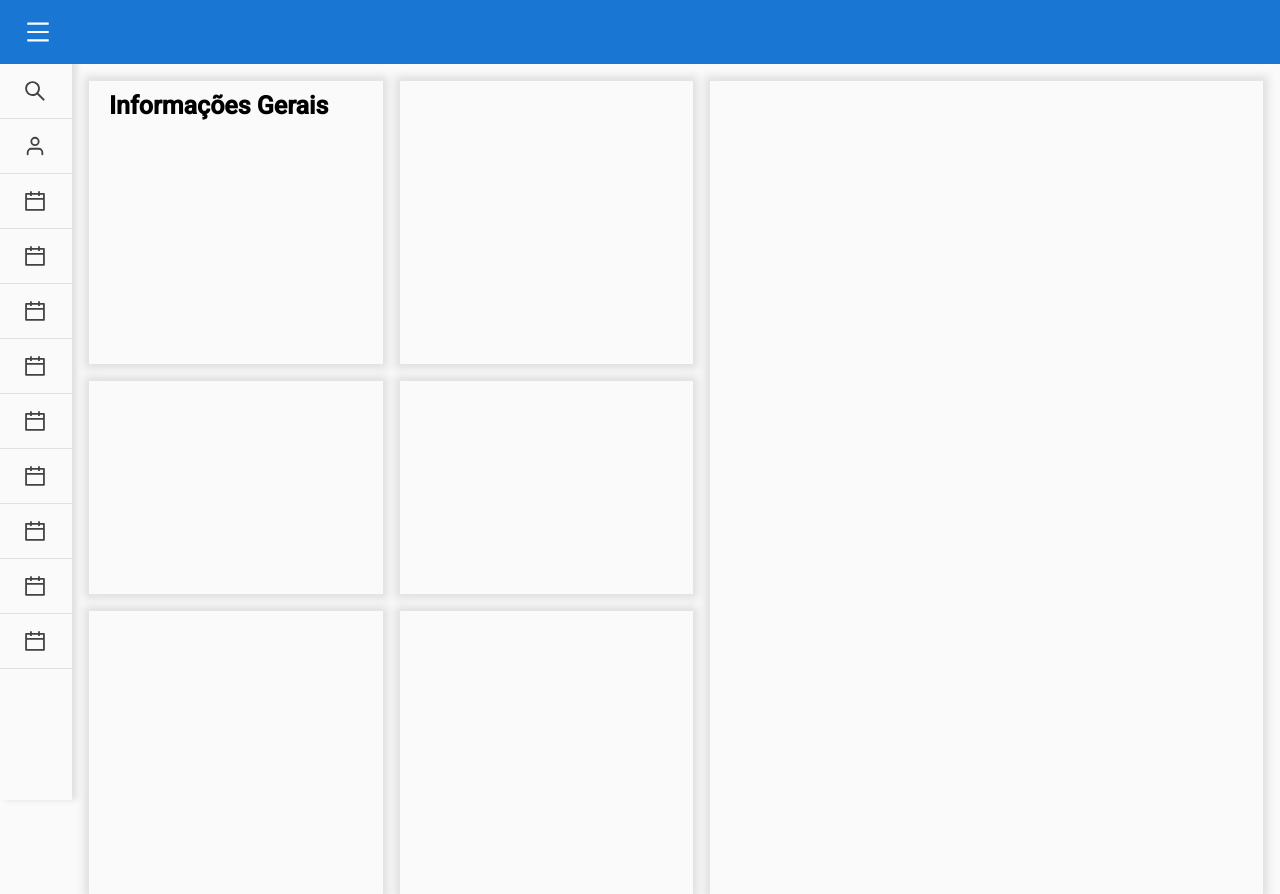
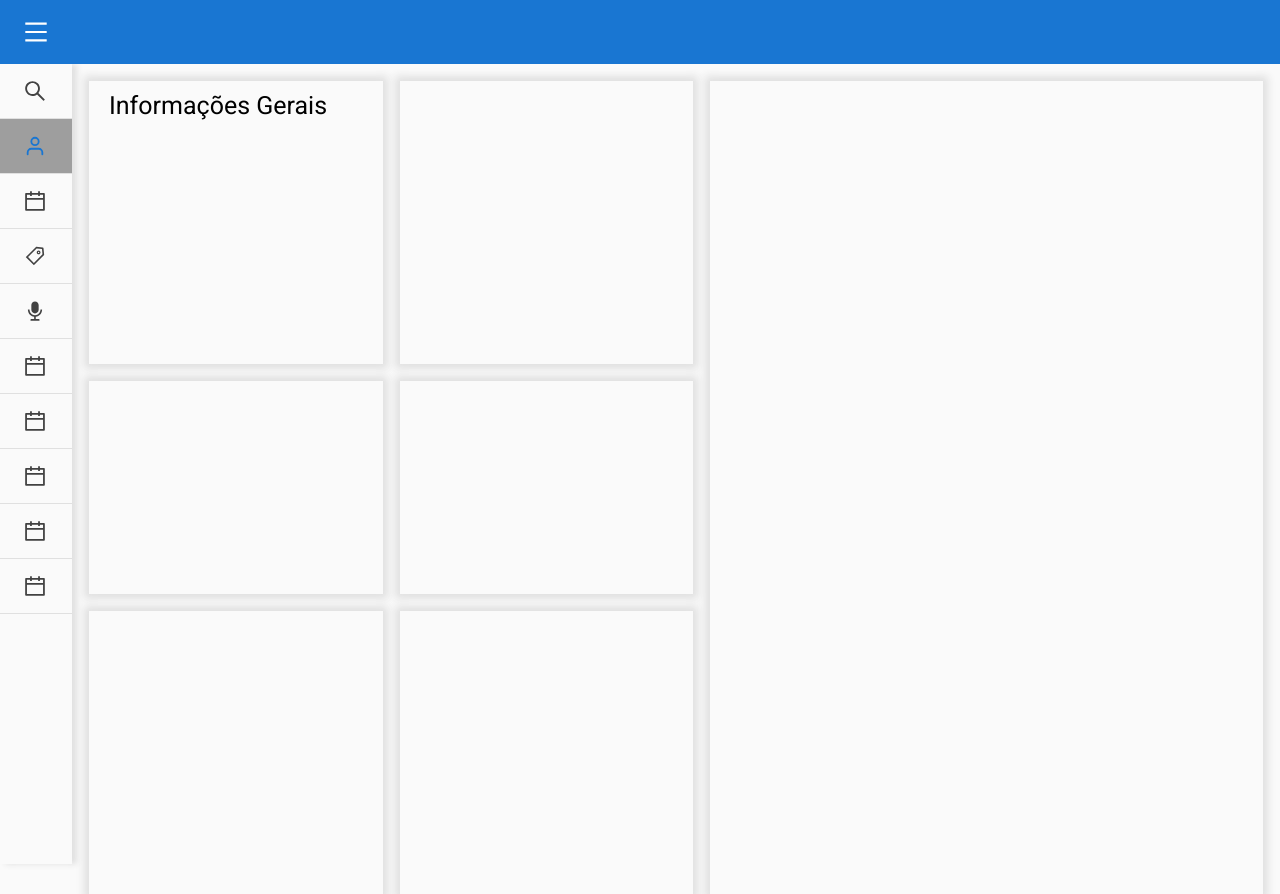
Before and after one commit to ycetrey/desafio-ws, a React (Create React App) app: page / in a window 1280 px wide. Built offline with nearby package versions, Linux system fonts and the light colour scheme.

Commit message:
fix(layout): Changes estructure of Menu Adds hook useContext to control state of Menu minor bug fixes

```diff
--- a/src/components/CardInfo/styles.ts
+++ b/src/components/CardInfo/styles.ts
@@ -8,5 +8,5 @@ export const Container = styled.div`
 export const Title = styled.div`
   display: block;
   font-size: 25px;
-  font-weight: bold;
+  font-weight: 400;
 `;
--- a/src/components/Header/index.tsx
+++ b/src/components/Header/index.tsx
@@ -1,11 +1,39 @@
 import React from "react";
 
+import { useMenu } from "../../contexts/MenuContext";
+
 import { Container } from "./styles";
+import { Button } from "antd";
+
+import { MenuOutlined, MenuFoldOutlined } from "@ant-design/icons";
 
 const Header: React.FC = () => {
+  const { toggleState, ToggleMenu } = useMenu();
+
   return (
     <>
-      <Container></Container>
+      <Container>
+        <Button
+          onClick={() => ToggleMenu(toggleState)}
+          className="menu"
+          icon={
+            !toggleState ? (
+              <MenuOutlined
+                style={{
+                  color: "#fff",
+                }}
+              />
+            ) : (
+              <MenuFoldOutlined
+                style={{
+                  color: "#fff",
+                }}
+              />
+            )
+          }
+          type="text"
+        />
+      </Container>
     </>
   );
 };
--- a/src/components/Header/styles.ts
+++ b/src/components/Header/styles.ts
@@ -12,4 +12,16 @@ export const Container = styled.div`
   align-items: center;
   position: relative;
   z-index: 3;
+
+  & > Button.menu {
+    height: 64px;
+    width: 72px;
+    background: var(--bg-header);
+    font-size: 24px;
+    border-radius: 0;
+    display: flex;
+    flex-shrink: 0;
+    align-items: center;
+    justify-content: center;
+  }
 `;
--- a/src/components/Menu/index.tsx
+++ b/src/components/Menu/index.tsx
@@ -1,50 +1,25 @@
-import React, { useState } from "react";
+import React from "react";
 
 import { Container } from "./styles";
 import { Button } from "antd";
-import {
-  MenuOutlined,
-  MenuFoldOutlined,
-  SearchOutlined,
-  CalendarOutlined,
-} from "@ant-design/icons";
+
+import { SearchOutlined, CalendarOutlined } from "@ant-design/icons";
 
 import { FiUser } from "react-icons/fi";
 
+import { AiOutlineTag, AiFillAudio } from "react-icons/ai";
+import { useMenu } from "../../contexts/MenuContext";
+
 const Menu: React.FC = () => {
-  const [toggleState, setToggleState] = useState(false);
-
-  const ToggleMenu = () => {
-    return setToggleState(!toggleState);
-  };
+  const { toggleState } = useMenu();
 
   return (
     <Container className={toggleState ? "active" : ""}>
-      <Button
-        className="menu"
-        onClick={() => ToggleMenu()}
-        icon={
-          !toggleState ? (
-            <MenuOutlined
-              style={{
-                color: "#fff",
-              }}
-            />
-          ) : (
-            <MenuFoldOutlined
-              style={{
-                color: "#fff",
-              }}
-            />
-          )
-        }
-        type="text"
-      />
-
       <Button icon={<SearchOutlined />} type="text">
         Pesquisar
       </Button>
       <Button
+        className="selected"
         icon={
           <span>
             <FiUser />
@@ -57,14 +32,25 @@ const Menu: React.FC = () => {
       <Button icon={<CalendarOutlined />} type="text">
         Agenda
       </Button>
-      <Button icon={<CalendarOutlined />} type="text">
-        Agenda
+      <Button
+        icon={
+          <span>
+            <AiOutlineTag />
+          </span>
+        }
+        type="text"
+      >
+        Tag
       </Button>
-      <Button icon={<CalendarOutlined />} type="text">
-        Agenda
-      </Button>
-      <Button icon={<CalendarOutlined />} type="text">
-        Agenda
+      <Button
+        icon={
+          <span>
+            <AiFillAudio />
+          </span>
+        }
+        type="text"
+      >
+        Microfone
       </Button>
       <Button icon={<CalendarOutlined />} type="text">
         Agenda
--- a/src/components/Menu/styles.ts
+++ b/src/components/Menu/styles.ts
@@ -14,33 +14,17 @@ export const Container = styled.div`
 
   max-height: 100vh;
   overflow-y: scroll;
-  padding-top: 64px;
   z-index: 2;
-  position: absolute;
   width: 72px;
   transition: 0.5s;
   height: calc(100vh + 64px);
 
   & > Button {
     background: none;
-  }
-  & > Button.menu {
-    height: 64px;
-    width: 100%;
-    background: var(--bg-header);
-    font-size: 24px;
-    border-radius: 0;
-    display: flex;
-    flex-shrink: 0;
-    align-items: center;
-    justify-content: left;
-    position: fixed;
-    top: 0;
-    padding-left: 26px;
-    z-index: 2;
+    cursor: pointer;
   }
 
-  & > Button:not(.menu) {
+  & > Button {
     flex-shrink: 0;
 
     color: var(--gray);
@@ -82,6 +66,11 @@ export const Container = styled.div`
       position: absolute;
     }
 
+    &.selected {
+      color: var(--blue);
+      background: var(--tertiary);
+    }
+
     &:hover {
       color: var(--bg-header);
       background: var(--light-gray);
--- /dev/null
+++ b/src/contexts/MenuContext.tsx
@@ -0,0 +1,34 @@
+import React, { createContext, useState, useContext } from "react";
+
+interface MenuContextData {
+  ToggleMenu(toggleState: boolean): void;
+  toggleState: boolean;
+}
+
+const MenuContext = createContext<MenuContextData>({} as MenuContextData);
+
+const MenuProvider: React.FC = ({ children }) => {
+  const [toggleState, setToggleState] = useState(false);
+
+  const ToggleMenu = () => {
+    return setToggleState(!toggleState);
+  };
+
+  return (
+    <MenuContext.Provider value={{ ToggleMenu, toggleState }}>
+      {children}
+    </MenuContext.Provider>
+  );
+};
+
+function useMenu(): MenuContextData {
+  const context = useContext(MenuContext);
+
+  if (!context) {
+    throw new Error("useMenu must be used within a MenuProvider");
+  }
+
+  return context;
+}
+
+export { MenuProvider, useMenu };
--- a/src/pages/Customer/index.tsx
+++ b/src/pages/Customer/index.tsx
@@ -15,12 +15,15 @@ import Header from "../../components/Header";
 import Menu from "../../components/Menu";
 
 import CardInfo from "../../components/CardInfo";
+import { MenuProvider } from "../../contexts/MenuContext";
 
 const Customer: React.FC = () => {
   return (
     <Grid>
-      <Header />
-      <Menu />
+      <MenuProvider>
+        <Header />
+        <Menu />
+      </MenuProvider>
       <Content>
         <CardInfo />
         <CardLocal className="box-shadow" />
--- a/src/pages/Customer/styles.ts
+++ b/src/pages/Customer/styles.ts
@@ -7,7 +7,7 @@ export const Grid = styled.div`
   grid-template-rows: 64px auto;
 
   grid-template-areas:
-    "Menu Header"
+    "Header Header"
     "Menu Content";
 
   height: 100vh;
```
Also changed, not shown: 1 other file (tests, documents, lock files or other folders).
